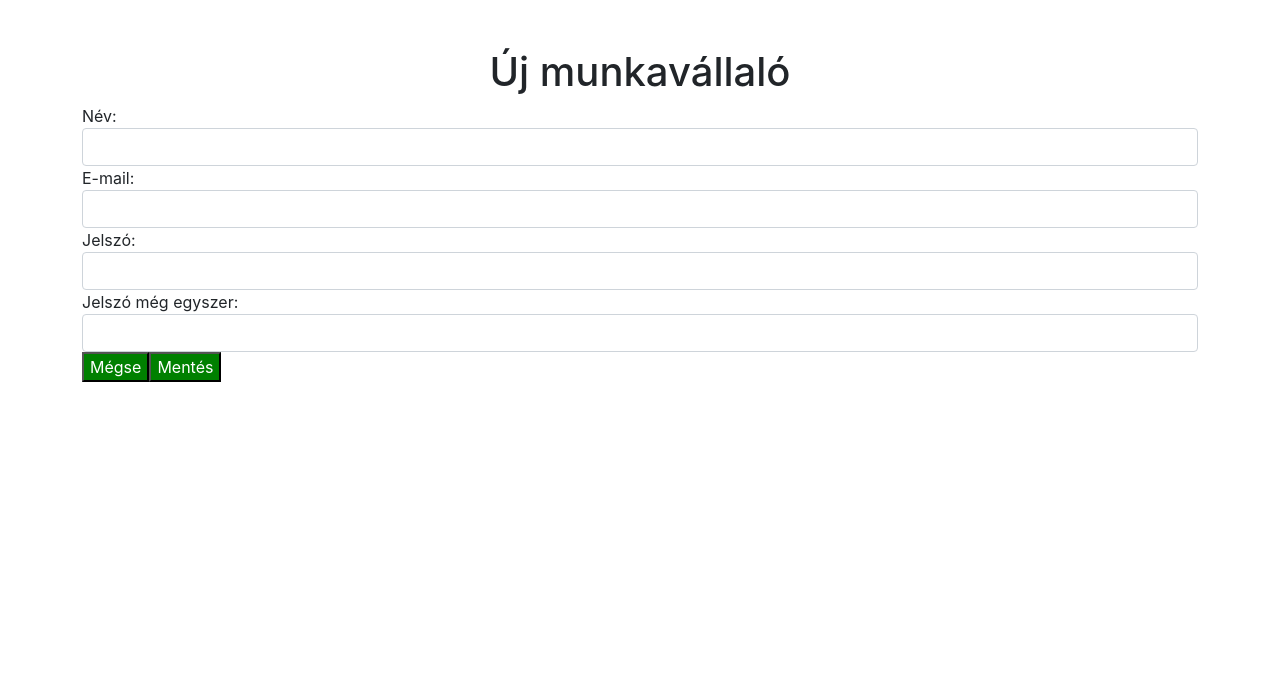
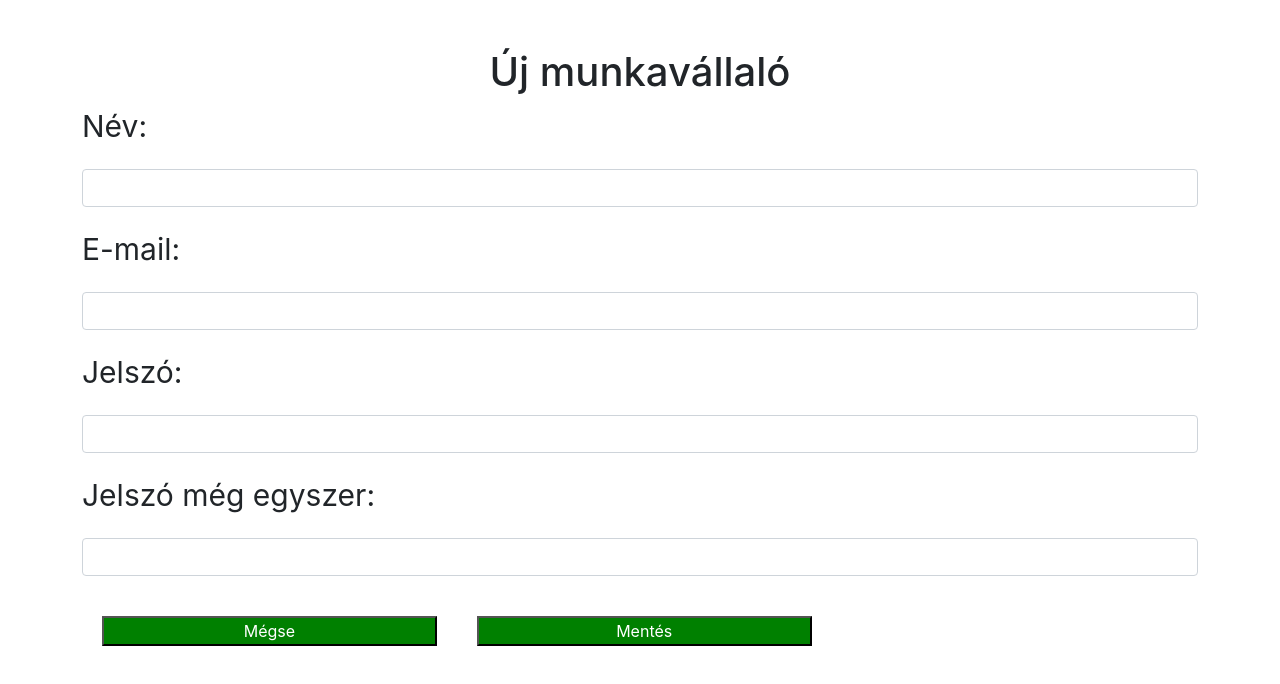
Before and after one commit to flowacademyhu/iota-munkalap, a React (Create React App) app in the folder frontend/: page / in a window 1280 px wide. Shown: the top 684 px of the page. Built offline with nearby package versions, Linux system fonts and the light colour scheme.

Commit message:
Change the form view

```diff
--- a/frontend/src/Input.js
+++ b/frontend/src/Input.js
@@ -9,7 +9,7 @@ function Input({ label, type, ...props }) {
 
   return (
     <div className='form-group'>
-      <label htmlFor={name}>{label}:</label>
+      <label htmlFor={name} className='label'>{label}:</label>
       <input
         {...field}
         {...props}
--- a/frontend/src/style.css
+++ b/frontend/src/style.css
@@ -5,4 +5,19 @@
 .button {
   background-color: green;
   color: white;
+  width: 30%;
+  margin: 20px;
 }
+
+.form-control {
+  margin: 20px 0px 20px 0px;
+}
+
+.label {
+  font-size: 30px;
+}
+
+.buttons {
+  display: flex;
+  justify-content: space-around;
+}
```
